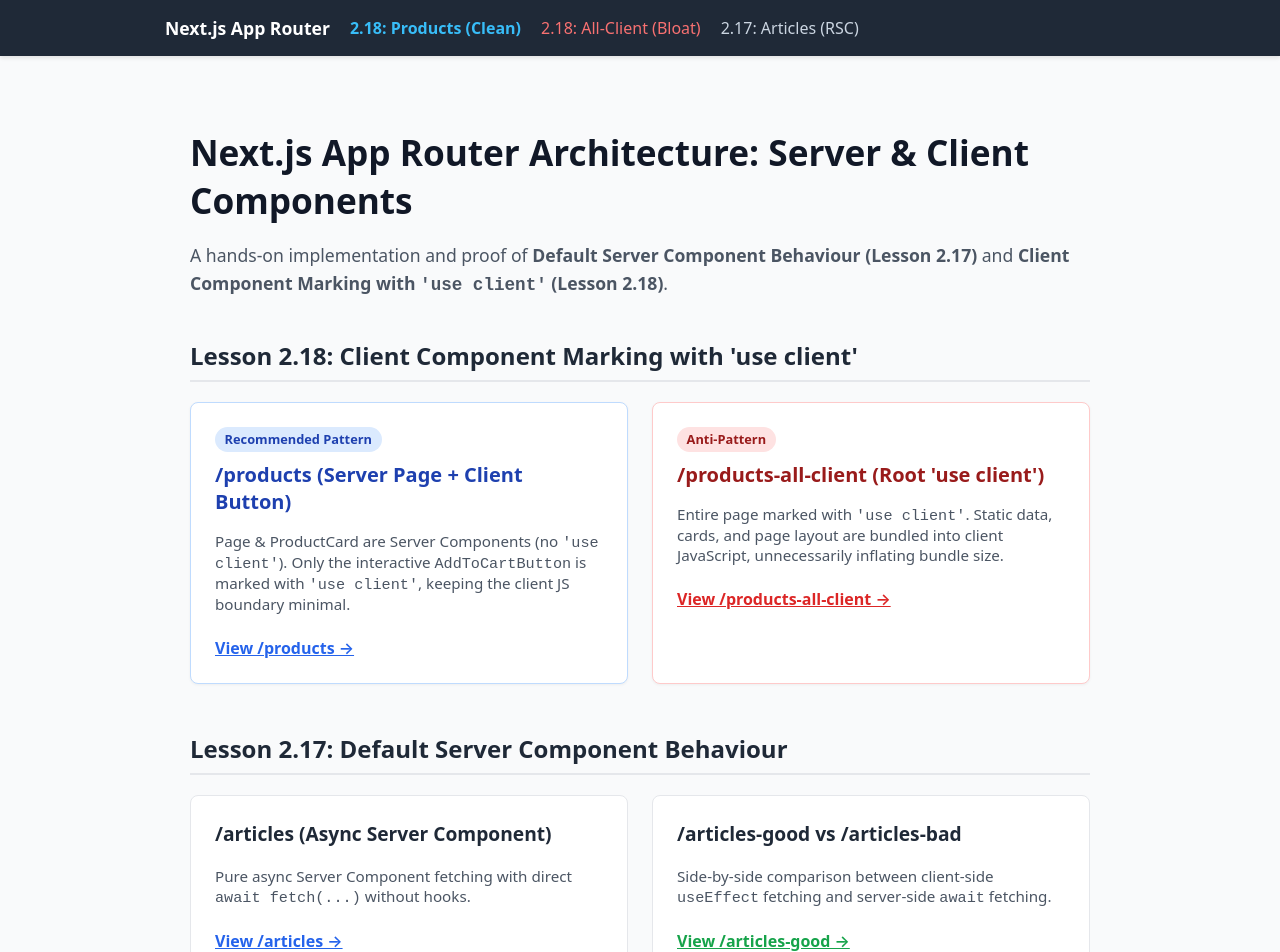
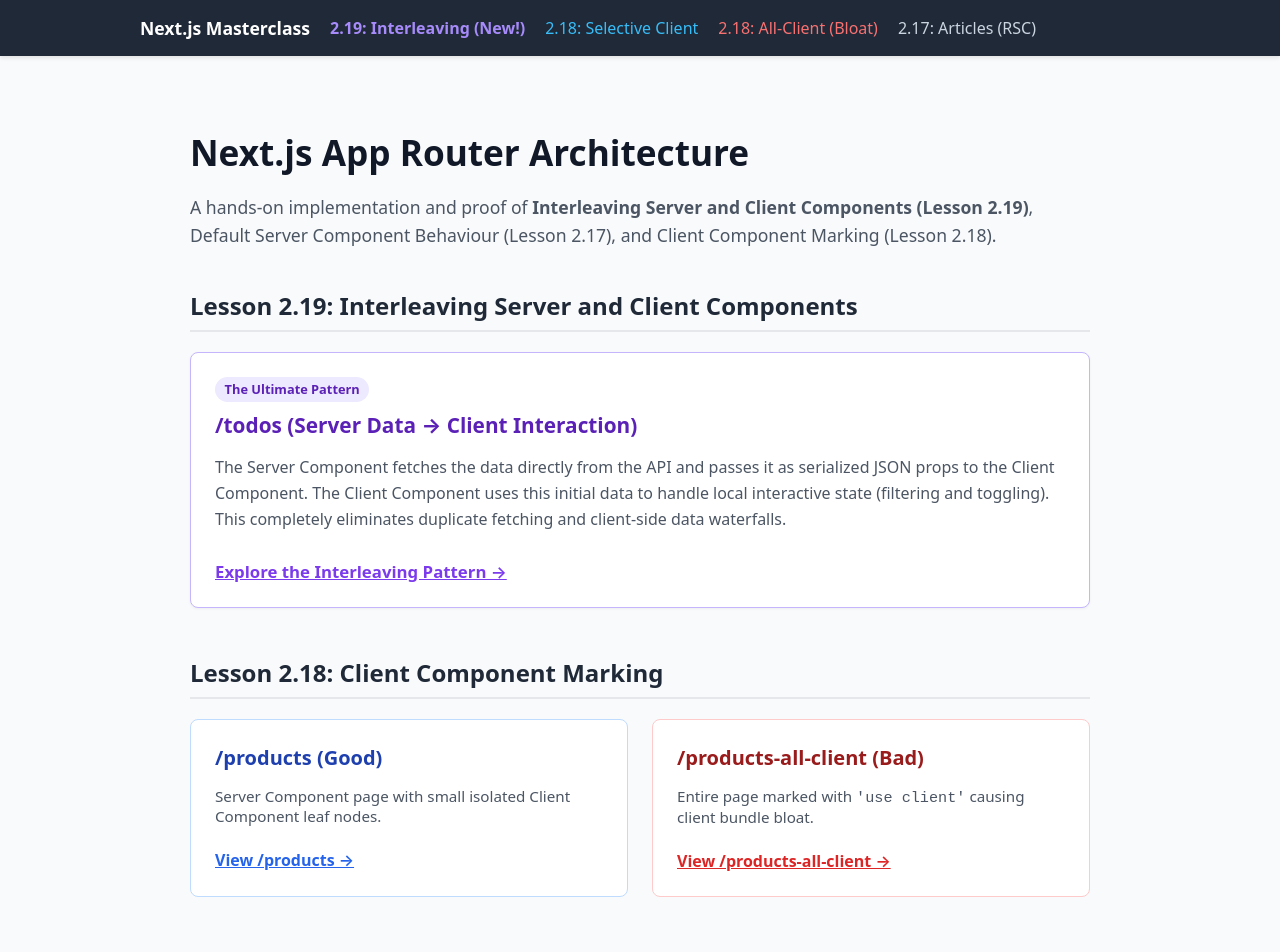
Before and after one commit to shyamsharmas124-commits/default-server-component-behaviour, a Next.js app: page / in a window 1280 px wide. Shown: the top 952 px of the page. Built offline with nearby package versions, Linux system fonts and the light colour scheme.

Commit message:
feat(2.19): implement interleaving server and client components

```diff
--- a/app/layout.tsx
+++ b/app/layout.tsx
@@ -2,7 +2,7 @@
 
 export const metadata: Metadata = {
   title: 'Next.js Server & Client Components Masterclass',
-  description: 'Demonstrating Default Server Components and Client Component Marking with use client in Next.js App Router',
+  description: 'Demonstrating Default Server Components, Client Component Marking, and Interleaving patterns in Next.js App Router',
 };
 
 export default function RootLayout({
@@ -14,14 +14,15 @@
     <html lang="en">
       <body style={{ fontFamily: 'system-ui, -apple-system, sans-serif', margin: 0, padding: 0, backgroundColor: '#f9fafb', color: '#111827' }}>
         <header style={{ backgroundColor: '#1f2937', color: '#ffffff', padding: '1rem 2rem', boxShadow: '0 2px 4px rgba(0,0,0,0.1)' }}>
-          <nav style={{ maxWidth: '950px', margin: '0 auto', display: 'flex', flexWrap: 'wrap', gap: '1.25rem', alignItems: 'center' }}>
-            <a href="/" style={{ color: '#ffffff', textDecoration: 'none', fontWeight: 'bold', fontSize: '1.1rem' }}>Next.js App Router</a>
-            <a href="/products" style={{ color: '#38bdf8', textDecoration: 'none', fontWeight: '600' }}>2.18: Products (Clean)</a>
+          <nav style={{ maxWidth: '1000px', margin: '0 auto', display: 'flex', flexWrap: 'wrap', gap: '1.25rem', alignItems: 'center' }}>
+            <a href="/" style={{ color: '#ffffff', textDecoration: 'none', fontWeight: 'bold', fontSize: '1.1rem' }}>Next.js Masterclass</a>
+            <a href="/todos" style={{ color: '#a78bfa', textDecoration: 'none', fontWeight: '600' }}>2.19: Interleaving (New!)</a>
+            <a href="/products" style={{ color: '#38bdf8', textDecoration: 'none' }}>2.18: Selective Client</a>
             <a href="/products-all-client" style={{ color: '#f87171', textDecoration: 'none' }}>2.18: All-Client (Bloat)</a>
             <a href="/articles" style={{ color: '#cbd5e1', textDecoration: 'none' }}>2.17: Articles (RSC)</a>
           </nav>
         </header>
-        <div style={{ maxWidth: '950px', margin: '0 auto', minHeight: '80vh', padding: '1rem' }}>
+        <div style={{ maxWidth: '1000px', margin: '0 auto', minHeight: '80vh', padding: '1rem' }}>
           {children}
         </div>
       </body>
--- a/app/page.tsx
+++ b/app/page.tsx
@@ -5,34 +5,50 @@
     <main style={{ padding: '2rem 1rem', maxWidth: '900px', margin: '0 auto' }}>
       <header style={{ marginBottom: '2.5rem' }}>
         <h1 style={{ fontSize: '2.2rem', marginBottom: '0.5rem', color: '#111827' }}>
-          Next.js App Router Architecture: Server & Client Components
+          Next.js App Router Architecture
         </h1>
         <p style={{ fontSize: '1.1rem', color: '#4b5563', lineHeight: '1.6' }}>
-          A hands-on implementation and proof of <strong>Default Server Component Behaviour (Lesson 2.17)</strong> and <strong>Client Component Marking with <code>&apos;use client&apos;</code> (Lesson 2.18)</strong>.
+          A hands-on implementation and proof of <strong>Interleaving Server and Client Components (Lesson 2.19)</strong>, Default Server Component Behaviour (Lesson 2.17), and Client Component Marking (Lesson 2.18).
         </p>
       </header>
 
       <section style={{ marginBottom: '3rem' }}>
         <h2 style={{ fontSize: '1.5rem', color: '#1f2937', borderBottom: '2px solid #e5e7eb', paddingBottom: '0.5rem' }}>
-          Lesson 2.18: Client Component Marking with &apos;use client&apos;
+          Lesson 2.19: Interleaving Server and Client Components
+        </h2>
+        <div style={{ display: 'grid', gridTemplateColumns: '1fr', gap: '1.5rem', marginTop: '1rem' }}>
+          <div style={{ backgroundColor: '#ffffff', borderRadius: '8px', padding: '1.5rem', border: '1px solid #c4b5fd', boxShadow: '0 1px 3px rgba(0,0,0,0.05)' }}>
+            <span style={{ backgroundColor: '#ede9fe', color: '#5b21b6', padding: '0.2rem 0.6rem', borderRadius: '9999px', fontSize: '0.8rem', fontWeight: 'bold' }}>The Ultimate Pattern</span>
+            <h3 style={{ fontSize: '1.3rem', color: '#5b21b6', margin: '0.75rem 0 0.5rem 0' }}>/todos (Server Data &rarr; Client Interaction)</h3>
+            <p style={{ color: '#4b5563', fontSize: '1rem', lineHeight: '1.6' }}>
+              The Server Component fetches the data directly from the API and passes it as serialized JSON props to the Client Component. The Client Component uses this initial data to handle local interactive state (filtering and toggling). This completely eliminates duplicate fetching and client-side data waterfalls.
+            </p>
+            <Link href="/todos" style={{ display: 'inline-block', marginTop: '0.75rem', color: '#7c3aed', fontWeight: '600', fontSize: '1.05rem' }}>
+              Explore the Interleaving Pattern &rarr;
+            </Link>
+          </div>
+        </div>
+      </section>
+
+      <section style={{ marginBottom: '3rem' }}>
+        <h2 style={{ fontSize: '1.5rem', color: '#1f2937', borderBottom: '2px solid #e5e7eb', paddingBottom: '0.5rem' }}>
+          Lesson 2.18: Client Component Marking
         </h2>
         <div style={{ display: 'grid', gridTemplateColumns: 'repeat(auto-fit, minmax(280px, 1fr))', gap: '1.5rem', marginTop: '1rem' }}>
-          <div style={{ backgroundColor: '#ffffff', borderRadius: '8px', padding: '1.5rem', border: '1px solid #bfdbfe', boxShadow: '0 1px 3px rgba(0,0,0,0.05)' }}>
-            <span style={{ backgroundColor: '#dbeafe', color: '#1e40af', padding: '0.2rem 0.6rem', borderRadius: '9999px', fontSize: '0.8rem', fontWeight: 'bold' }}>Recommended Pattern</span>
-            <h3 style={{ fontSize: '1.25rem', color: '#1e40af', margin: '0.75rem 0 0.5rem 0' }}>/products (Server Page + Client Button)</h3>
+          <div style={{ backgroundColor: '#ffffff', borderRadius: '8px', padding: '1.5rem', border: '1px solid #bfdbfe' }}>
+            <h3 style={{ fontSize: '1.25rem', color: '#1e40af', margin: '0 0 0.5rem 0' }}>/products (Good)</h3>
             <p style={{ color: '#4b5563', fontSize: '0.95rem' }}>
-              Page & ProductCard are Server Components (no <code>&apos;use client&apos;</code>). Only the interactive <code>AddToCartButton</code> is marked with <code>&apos;use client&apos;</code>, keeping the client JS boundary minimal.
+              Server Component page with small isolated Client Component leaf nodes.
             </p>
             <Link href="/products" style={{ display: 'inline-block', marginTop: '0.5rem', color: '#2563eb', fontWeight: '600' }}>
               View /products &rarr;
             </Link>
           </div>
 
-          <div style={{ backgroundColor: '#ffffff', borderRadius: '8px', padding: '1.5rem', border: '1px solid #fecaca', boxShadow: '0 1px 3px rgba(0,0,0,0.05)' }}>
-            <span style={{ backgroundColor: '#fee2e2', color: '#991b1b', padding: '0.2rem 0.6rem', borderRadius: '9999px', fontSize: '0.8rem', fontWeight: 'bold' }}>Anti-Pattern</span>
-            <h3 style={{ fontSize: '1.25rem', color: '#991b1b', margin: '0.75rem 0 0.5rem 0' }}>/products-all-client (Root &apos;use client&apos;)</h3>
+          <div style={{ backgroundColor: '#ffffff', borderRadius: '8px', padding: '1.5rem', border: '1px solid #fecaca' }}>
+            <h3 style={{ fontSize: '1.25rem', color: '#991b1b', margin: '0 0 0.5rem 0' }}>/products-all-client (Bad)</h3>
             <p style={{ color: '#4b5563', fontSize: '0.95rem' }}>
-              Entire page marked with <code>&apos;use client&apos;</code>. Static data, cards, and page layout are bundled into client JavaScript, unnecessarily inflating bundle size.
+              Entire page marked with <code>&apos;use client&apos;</code> causing client bundle bloat.
             </p>
             <Link href="/products-all-client" style={{ display: 'inline-block', marginTop: '0.5rem', color: '#dc2626', fontWeight: '600' }}>
               View /products-all-client &rarr;
@@ -45,23 +61,11 @@
         <h2 style={{ fontSize: '1.5rem', color: '#1f2937', borderBottom: '2px solid #e5e7eb', paddingBottom: '0.5rem' }}>
           Lesson 2.17: Default Server Component Behaviour
         </h2>
-        <div style={{ display: 'grid', gridTemplateColumns: 'repeat(auto-fit, minmax(280px, 1fr))', gap: '1.5rem', marginTop: '1rem' }}>
+        <div style={{ display: 'grid', gridTemplateColumns: '1fr', gap: '1.5rem', marginTop: '1rem' }}>
           <div style={{ backgroundColor: '#ffffff', borderRadius: '8px', padding: '1.5rem', border: '1px solid #e5e7eb' }}>
-            <h3 style={{ fontSize: '1.2rem', color: '#1f2937', marginTop: 0 }}>/articles (Async Server Component)</h3>
-            <p style={{ color: '#4b5563', fontSize: '0.95rem' }}>
-              Pure async Server Component fetching with direct <code>await fetch(...)</code> without hooks.
-            </p>
-            <Link href="/articles" style={{ display: 'inline-block', marginTop: '0.5rem', color: '#2563eb', fontWeight: '600' }}>
+            <h3 style={{ fontSize: '1.2rem', color: '#1f2937', marginTop: 0 }}>/articles</h3>
+            <Link href="/articles" style={{ display: 'inline-block', color: '#2563eb', fontWeight: '600' }}>
               View /articles &rarr;
-            </Link>
-          </div>
-          <div style={{ backgroundColor: '#ffffff', borderRadius: '8px', padding: '1.5rem', border: '1px solid #e5e7eb' }}>
-            <h3 style={{ fontSize: '1.2rem', color: '#1f2937', marginTop: 0 }}>/articles-good vs /articles-bad</h3>
-            <p style={{ color: '#4b5563', fontSize: '0.95rem' }}>
-              Side-by-side comparison between client-side <code>useEffect</code> fetching and server-side <code>await</code> fetching.
-            </p>
-            <Link href="/articles-good" style={{ display: 'inline-block', marginTop: '0.5rem', color: '#16a34a', fontWeight: '600' }}>
-              View /articles-good &rarr;
             </Link>
           </div>
         </div>
```
Also changed, not shown: app/todos/page.tsx (added, +25 -0 lines), components/TodoList.tsx (added, +79 -0 lines), 1 other file (tests, documents, lock files or other folders).
